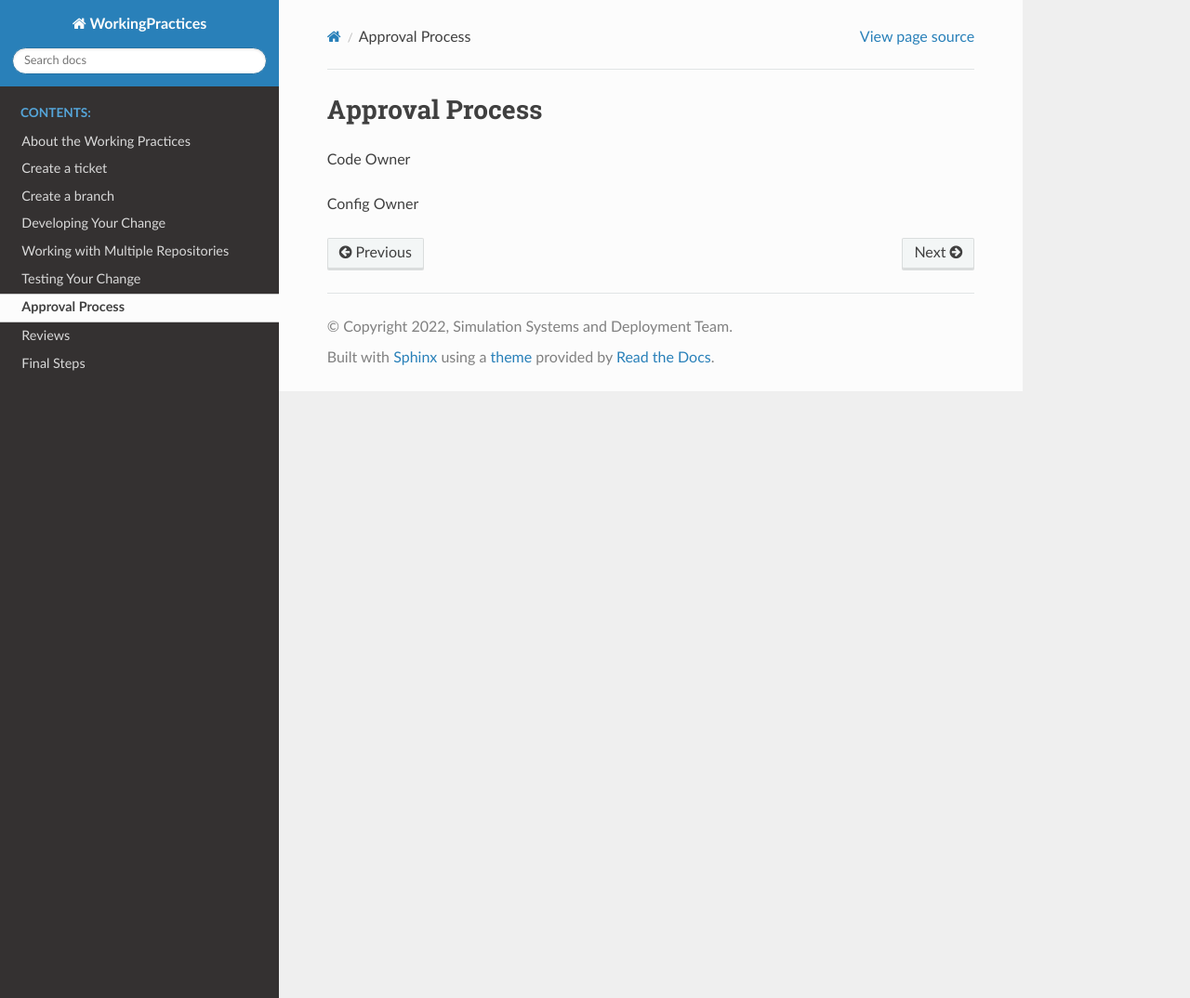
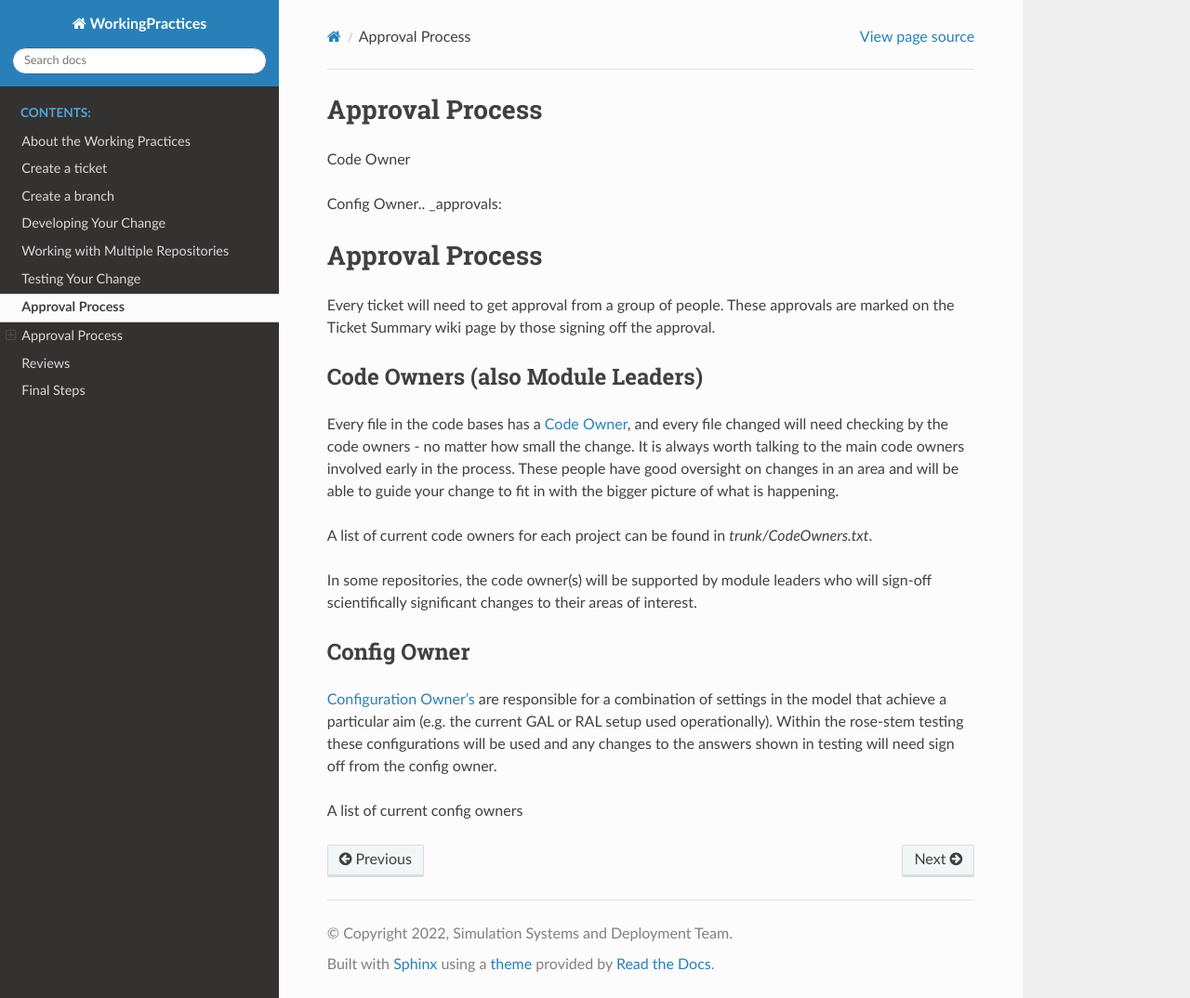
Before and after one commit to MetOffice/simulation-systems, a Sphinx documentation site: the page built from source/WorkingPractices/approvals.rst, in a window 1280 px wide and 1074 px high. Shown: the whole window at 93% size. Built offline with Sphinx 7.4.7 and the Read the Docs theme 2.0.0, drawn with Linux system fonts in a browser that asks for light colours.

Commit message:
starting approvals page

```diff
--- a/source/WorkingPractices/approvals.rst
+++ b/source/WorkingPractices/approvals.rst
@@ -5,4 +5,33 @@ Approval Process
 
 Code Owner
 
+Config Owner.. _approvals:
+
+Approval Process
+================
+Every ticket will need to get approval from a group of people. These approvals
+are marked on the Ticket Summary wiki page by those signing off the approval.
+
+Code Owners (also Module Leaders)
+---------------------------------
+Every file in the code bases has a :ref:`code_owner`, and every file changed
+will need checking by the code owners - no matter how small the change.
+It is always worth talking to the main code owners involved early in the process.
+These people have good oversight on changes in an area and will be
+able to guide your change to fit in with the bigger picture of what is happening.
+
+A list of current code owners for each project can be found in
+`trunk/CodeOwners.txt`.
+
+In some repositories, the code owner(s) will be supported by module leaders who
+will sign-off scientifically significant changes to their areas of interest.
+
 Config Owner
+------------
+:ref:`Configuration Owner's <config_owner>` are responsible for a combination of
+settings in the model that achieve a particular aim (e.g. the current GAL or RAL
+setup used operationally). Within the rose-stem testing these configurations
+will be used and any changes to the answers shown in testing will need sign off
+from the config owner.
+
+A list of current config owners
```
Also changed, not shown: source/WorkingPractices/who.rst (+10 -0 lines).
